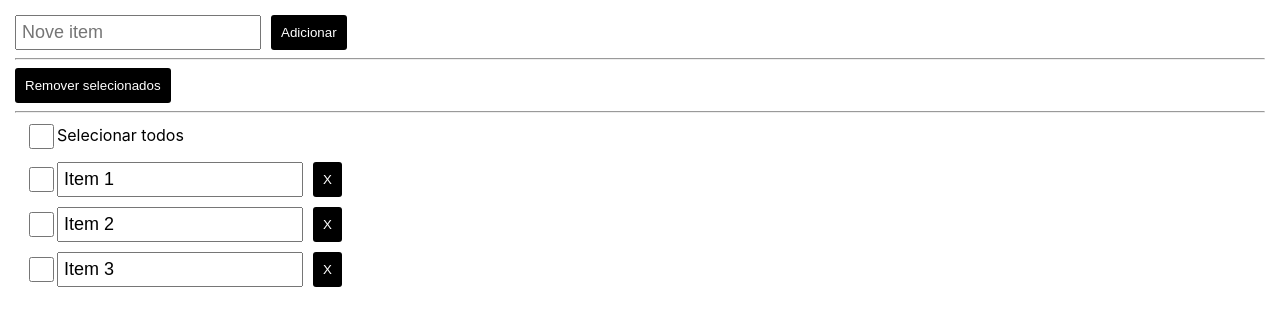
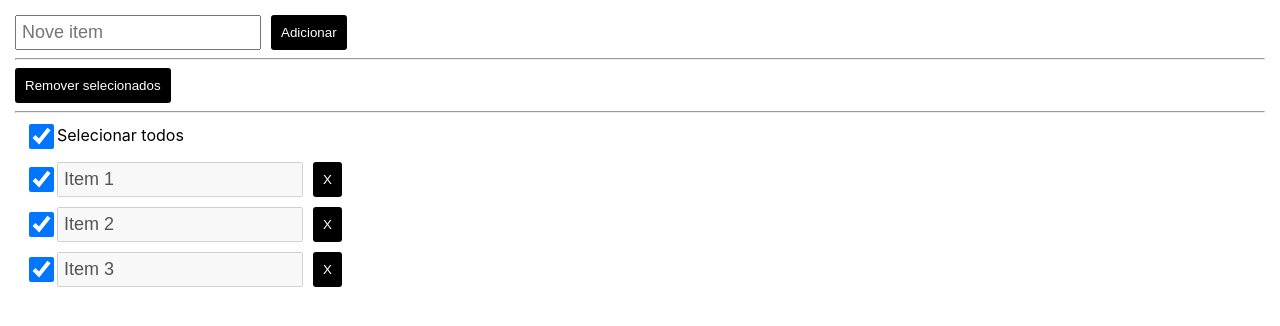
Before and after one commit to vieirabr19/projeto-flux, a React (Create React App) app: page / in a window 1280 px wide. Shown: the top 326 px of the page. Built offline with nearby package versions, Linux system fonts and the light colour scheme; no server answers; data requests are answered from the project's data file.

Commit message:
Marcar e desmarcar todos os checkboxs

```diff
--- a/data/db.json
+++ b/data/db.json
@@ -2,17 +2,17 @@
   "produtos": [
     {
       "description": "Item 1",
-      "isChecked": false,
+      "isChecked": true,
       "id": 1
     },
     {
       "description": "Item 2",
-      "isChecked": false,
+      "isChecked": true,
       "id": 2
     },
     {
       "description": "Item 3",
-      "isChecked": false,
+      "isChecked": true,
       "id": 3
     }
   ]
--- a/src/App.js
+++ b/src/App.js
@@ -8,6 +8,7 @@ import NewItem from './views/components/newItem';
 
 function App() {
   const [list, setList] = useState([]);
+  const [isChecked, setIsChecked] = useState(false);
 
   const getList = async () => {
     const list = await Services.list();
@@ -41,6 +42,8 @@ function App() {
     list[indexItem] = newItem;
     setList(list);
     Services.update(newItem);
+
+    setChecked();
   }
 
   const clear = () => {
@@ -55,14 +58,27 @@ function App() {
     setList(newList);
   }
 
-  const checkAll = (e) => {
+  const checkAllChange = (e) => {
     list.forEach(item => e ? item.isChecked = true : item.isChecked = false);
     setList([...list]);
+  }
+
+  const isCheckedAll = (arr) => {
+    return arr.every(item => item.isChecked === true);
+  }
+
+  const setChecked = () => {
+    const check = isCheckedAll(list);
+    setIsChecked(check);
   }
 
   useEffect(() => {
     getList();
   },[]);
+
+  useEffect(() => {
+    setChecked();
+  });
 
   return (
     <div className="App">
@@ -71,7 +87,7 @@ function App() {
       <button type="button" className="tw-btn" onClick={clear}>Remover selecionados</button>
       <hr />
       <label className="allCheck">
-        <input type='checkbox' className='tw-check' onChange={(e) => checkAll(e.target.checked)} />
+        <input type='checkbox' className='tw-check' checked={isChecked} onChange={(e) => checkAllChange(e.target.checked)} />
         <span>Selecionar todos</span>
       </label>
       <List list={list} onRemove={remove} onUpdate={update} />
--- a/src/views/components/list.js
+++ b/src/views/components/list.js
@@ -1,11 +1,6 @@
-import { useEffect } from 'react';
 import ListItem from './listItem';
 
 export default function List({list, onRemove, onUpdate}){
-
-  useEffect(() => {
-    console.log(list);
-  }, [list])
 
   return (
     <ul>
--- a/src/views/components/listItem.js
+++ b/src/views/components/listItem.js
@@ -1,4 +1,4 @@
-import { useRef, useState } from 'react';
+import { useEffect, useRef, useState } from 'react';
 
 const ListItem = ({item, onRemove, onUpdate}) => {
   const inputRef = useRef();
@@ -19,6 +19,11 @@ const ListItem = ({item, onRemove, onUpdate}) => {
     onUpdate(item);
   };
 
+  useEffect(() => {
+    setIsChecked(item.isChecked);
+    onUpdate(item);
+  }, [item, onUpdate]);
+
   return (
     <li className='todo-list-item'>
       <input type='checkbox' className='tw-check' checked={isChecked} onChange={check} />
```
